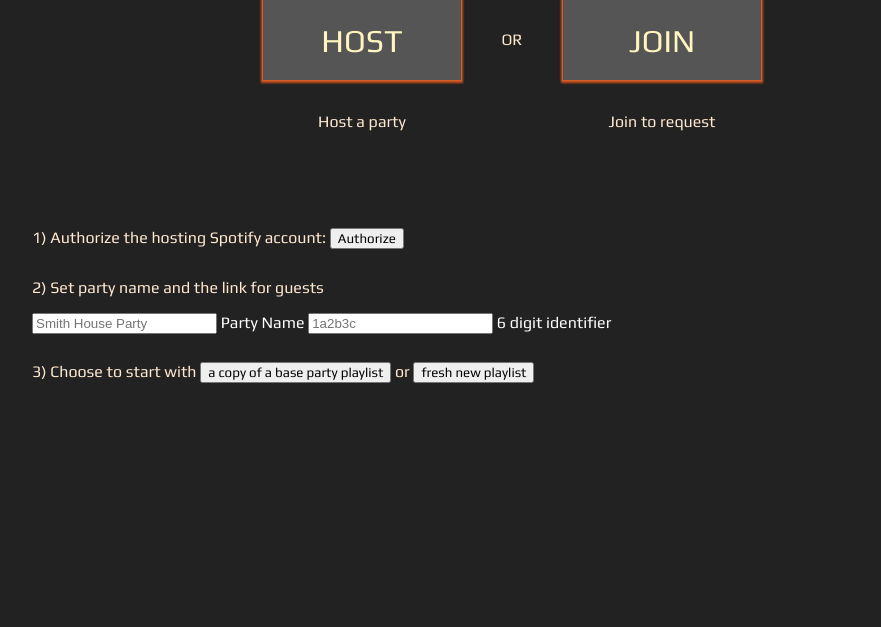
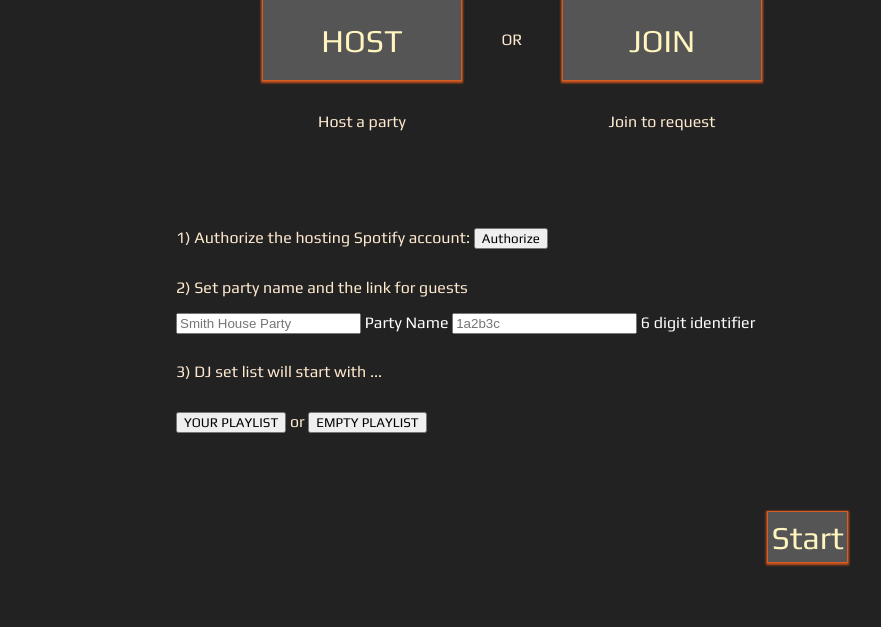
Before and after one commit to the-sides/djranker, a Django app: template templates/homepage.html in a window 1280 px wide. Shown: the part 251-878 px from the top of the page, without its empty margins (128-1009 px from the left). Before the commit the page ends 634 px from the top, so only its background shows below. Run offline with Django 3.2, Linux system fonts and the light colour scheme; the template is opened without the code that fills it, so the values that code supplies are empty; some web fonts are replaced.

Commit message:
playlist navigation, content position formatting

```diff
--- a/static/ranker/css/homepage.css
+++ b/static/ranker/css/homepage.css
@@ -1,3 +1,4 @@
+
 #options-grid{
     display: grid;
     grid-gap: 50px auto;
@@ -26,6 +27,11 @@
 
 .options:active{
     border: 3px solid black;
+}
+#content-container{
+    min-width: 540px;
+    width: 70%;
+    margin: auto;
 }
 #user-playlists{
     display:none;
@@ -60,7 +66,18 @@ p{
 }
 
 #start-btn{
+    margin: 2em 0;
     padding: 0.2em 0.1em;
     max-width: 150px;
+    float: right;
+}
 
+#prev-playlists #next-playlists{
+    display:inline;
 }
+#prev-playlists{
+    float:left;
+}
+#next-playlists{
+    float: right;
+}
--- a/static/ranker/js/homepage.js
+++ b/static/ranker/js/homepage.js
@@ -24,6 +24,7 @@ function getToken(){
 }
 
 function callPlaylist(offset){
+    console.log("callPlaylist",offset)
     // Show only 20 results, remove old
 
     var URL = "https://api.spotify.com/v1/me/playlists"
@@ -41,17 +42,18 @@ function callPlaylist(offset){
         },
         success : function(json){
             console.log(json)
+            // Later implementation
+            fillPlaylists(json)
             playlist_json = json
-            displayPlaylists(playlist_json)
         },
         error : function(xhr, errmsg, err) { console.log(xhr.status + ': ' + xhr.responseText); }
     })
 }
 
-function displayPlaylists(json){
+function fillPlaylists(json){
     // Clear any existing playlist results before showing more
-    // if ( playlistShown() ) { clearPlaylist() }
-    $('#user-playlists').slideToggle(400)
+    $( '.result' ).remove();
+    // $('#user-playlists').slideToggle(400)
 
     // Find what's smaller, the search limit or the amount of playlists user holds.
     var n = json.limit
@@ -126,16 +128,32 @@ $(document).ready(function(){
     })
 
     $('#playlist-btn').click(function(){
+
         $('#user-playlists').slideDown(200)
-        if(playlist_json == {}){
-            //
+
+        // If the results have been pressed on a previous click, don't bother again.
+        if(!$('.result').length){
             callPlaylist(offset)
-            offset += 20
         }
+        if(ajax_post['puri'].substring(0,7) !== ""){
+            ajax_post['puri'] = "choose"
+        }
+    })
+
+    // Navigation buttons
+    $('#prev-playlists').click(function(){
+        if(offset == 0) return;
+        offset -= 20
+        callPlaylist(offset)
+    })
+    $('#next-playlists').click(function(){
+        offset += 20
+        callPlaylist(offset)
     })
 
     $('#blanklist-btn').click(function(){
         $('#user-playlists').slideUp(200)
+        ajax_post['puri'] = "new"
     })
 
 
--- a/templates/homepage.html
+++ b/templates/homepage.html
@@ -55,10 +55,11 @@
                 </div>
                 <br>
 
-                <p> 3) Choose to start with </p>
-                <button id="playlist-btn"> a copy of a base party playlist </button>
+                <p> 3) DJ set list will start with ... </p>
+                <br>
+                <button id="playlist-btn"> YOUR PLAYLIST </button>
                     <p> or </p>
-                <button id="blanklist-btn"> fresh new playlist </button>
+                <button id="blanklist-btn"> EMPTY PLAYLIST </button>
 
                 <div id='user-playlists'>
                     <table>
@@ -70,9 +71,10 @@
                         <tbody id='playlist-body'>
                         </tbody>
                     </table>
-                    <button id="more-playlists"
+                    <button id="prev-playlists">prev</button>
+                    <button id="next-playlists">next</button>
                 </div>
-
+                <br>
                 <button class="col s2 options" id="start-btn">Start</button>
 
             </div>
```
Also changed, not shown: db.sqlite3.
